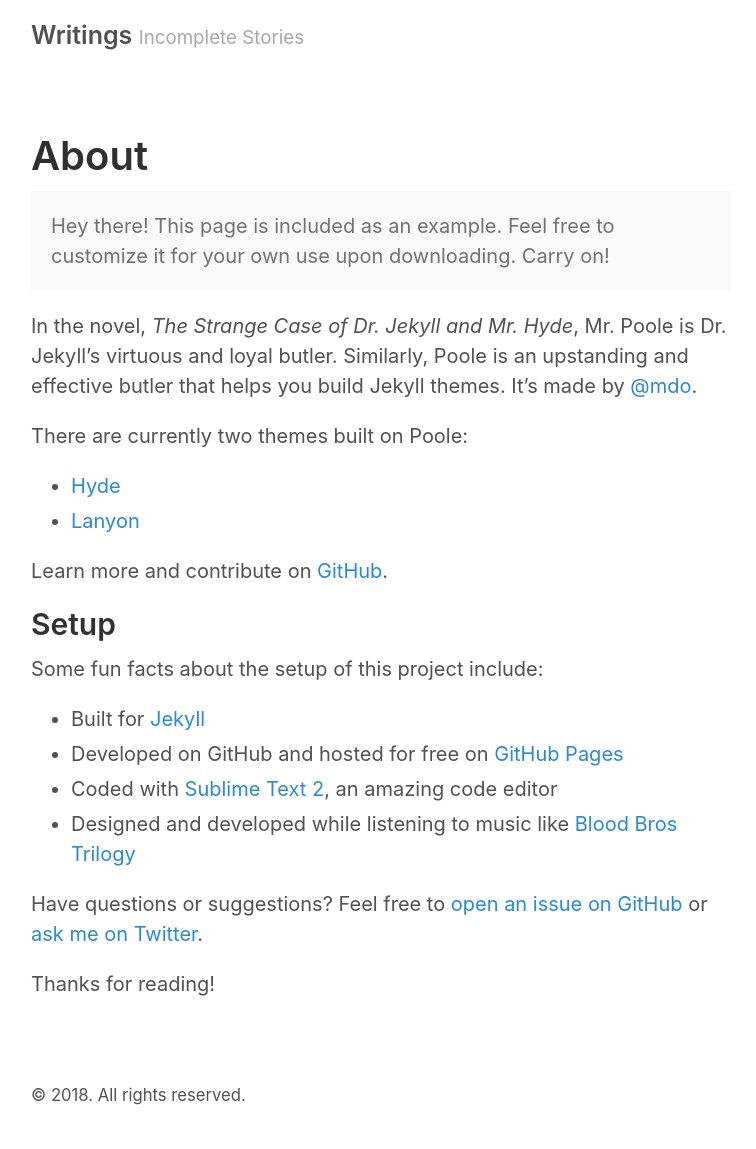
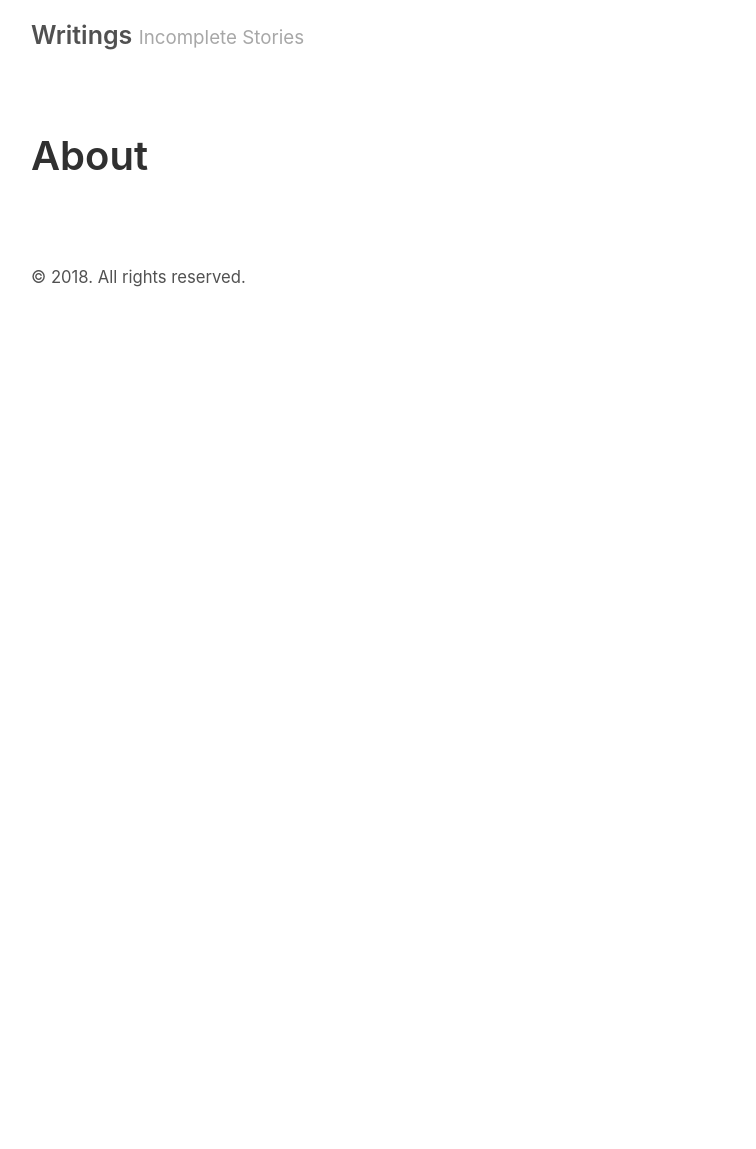
Before and after one commit to devdevgoat/rlamb2.github.io, a Jekyll site: the page built from about.md, in a window 1280 px wide. Shown: the whole page, without its empty margins (259-1015 px from the left). Built offline with Jekyll 4.4.1, drawn with Linux system fonts in a browser that asks for light colours; after the commit the page ends 900 px from its top, so only the background shows below that.

Commit message:
still not

```diff
--- a/about.md
+++ b/about.md
@@ -2,29 +2,3 @@
 layout: page
 title: About
 ---
-
-<p class="message">
-  Hey there! This page is included as an example. Feel free to customize it for your own use upon downloading. Carry on!
-</p>
-
-In the novel, *The Strange Case of Dr. Jekyll and Mr. Hyde*, Mr. Poole is Dr. Jekyll's virtuous and loyal butler. Similarly, Poole is an upstanding and effective butler that helps you build Jekyll themes. It's made by [@mdo](https://twitter.com/mdo).
-
-There are currently two themes built on Poole:
-
-* [Hyde](http://hyde.getpoole.com)
-* [Lanyon](http://lanyon.getpoole.com)
-
-Learn more and contribute on [GitHub](https://github.com/poole).
-
-## Setup
-
-Some fun facts about the setup of this project include:
-
-* Built for [Jekyll](http://jekyllrb.com)
-* Developed on GitHub and hosted for free on [GitHub Pages](https://pages.github.com)
-* Coded with [Sublime Text 2](http://sublimetext.com), an amazing code editor
-* Designed and developed while listening to music like [Blood Bros Trilogy](https://soundcloud.com/maddecent/sets/blood-bros-series)
-
-Have questions or suggestions? Feel free to [open an issue on GitHub](https://github.com/poole/poole/issues/new) or [ask me on Twitter](https://twitter.com/mdo).
-
-Thanks for reading!
--- a/index.html
+++ b/index.html
@@ -21,12 +21,12 @@ title: Home
 
 <div class="pagination">
   {% if paginator.next_page %}
-    <a class="pagination-item older" href="{{ paginator.next_page_path | prepend: site.baseurl }}">Older</a>
+    <a class="pagination-item older" href="{{ paginator.next_page_path | prepend: site.baseurl }}">Previous</a>
   {% else %}
     <span class="pagination-item older">Previous</span>
   {% endif %}
   {% if paginator.previous_page %}
-    <a class="pagination-item newer" href="{{ paginator.previous_page_path | prepend: site.baseurl }}">Newer</a>
+    <a class="pagination-item newer" href="{{ paginator.previous_page_path | prepend: site.baseurl }}">Next</a>
   {% else %}
     <span class="pagination-item newer">Next</span>
   {% endif %}
```
Also changed, not shown: examples/about copy.md (added, +30 -0 lines).
